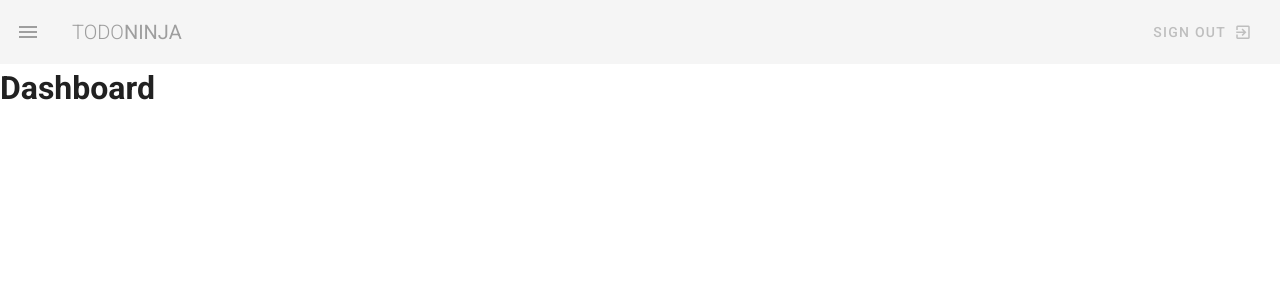
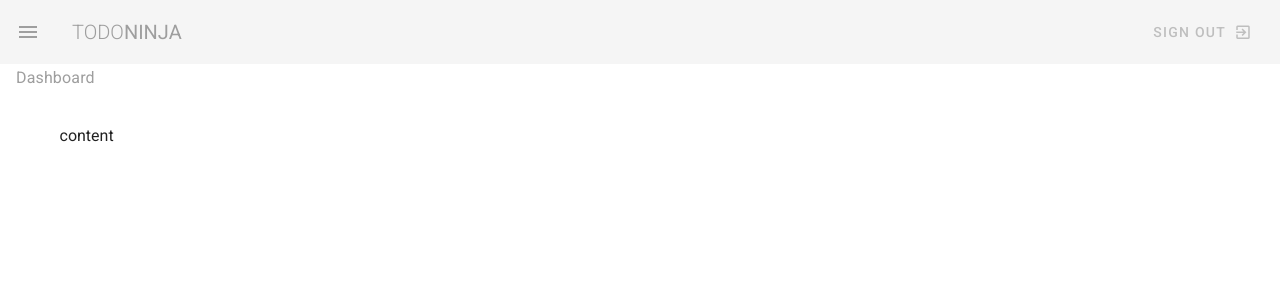
Before and after one commit to KlaytonJr/todo-ninja-vuetify, a Vue app: page / in a window 1280 px wide. Shown: the top 300 px of the page. Built offline with nearby package versions, Linux system fonts and the light colour scheme.

Commit message:
Informations: 	- Padding & Margin

```diff
--- a/src/App.vue
+++ b/src/App.vue
@@ -2,7 +2,7 @@
   <v-app class="grey lighten-4">
     <Navbar />
 
-    <v-content>
+    <v-content class="mx-4 mb-4">
       <router-view/>
     </v-content>
   </v-app>
--- a/src/views/Dashboard.vue
+++ b/src/views/Dashboard.vue
@@ -1,6 +1,11 @@
 <template>
   <div class="dashboard">
-    <h1>Dashboard</h1>
+    <h1 class="subtitle-1 grey--text">Dashboard</h1>
+
+    <!-- v-container stay centralized -->
+    <v-container class="my-5">
+      content
+    </v-container>
   </div>
 </template>
 
--- a/src/views/Projects.vue
+++ b/src/views/Projects.vue
@@ -1,6 +1,10 @@
 <template>
   <div class="projects">
-    <h1>Projects</h1>
+    <h1 class="subtitle-1 grey--text">Projects</h1>
+
+    <v-container class="my-5">
+      content
+    </v-container>
   </div>
 </template>
 
--- a/src/views/Team.vue
+++ b/src/views/Team.vue
@@ -1,6 +1,10 @@
 <template>
   <div class="team">
-    <h1>Team</h1>
+    <h1 class="subtitle-1 grey--text">Team</h1>
+
+    <v-container class="my-5">
+      content
+    </v-container>
   </div>
 </template>
 
```
